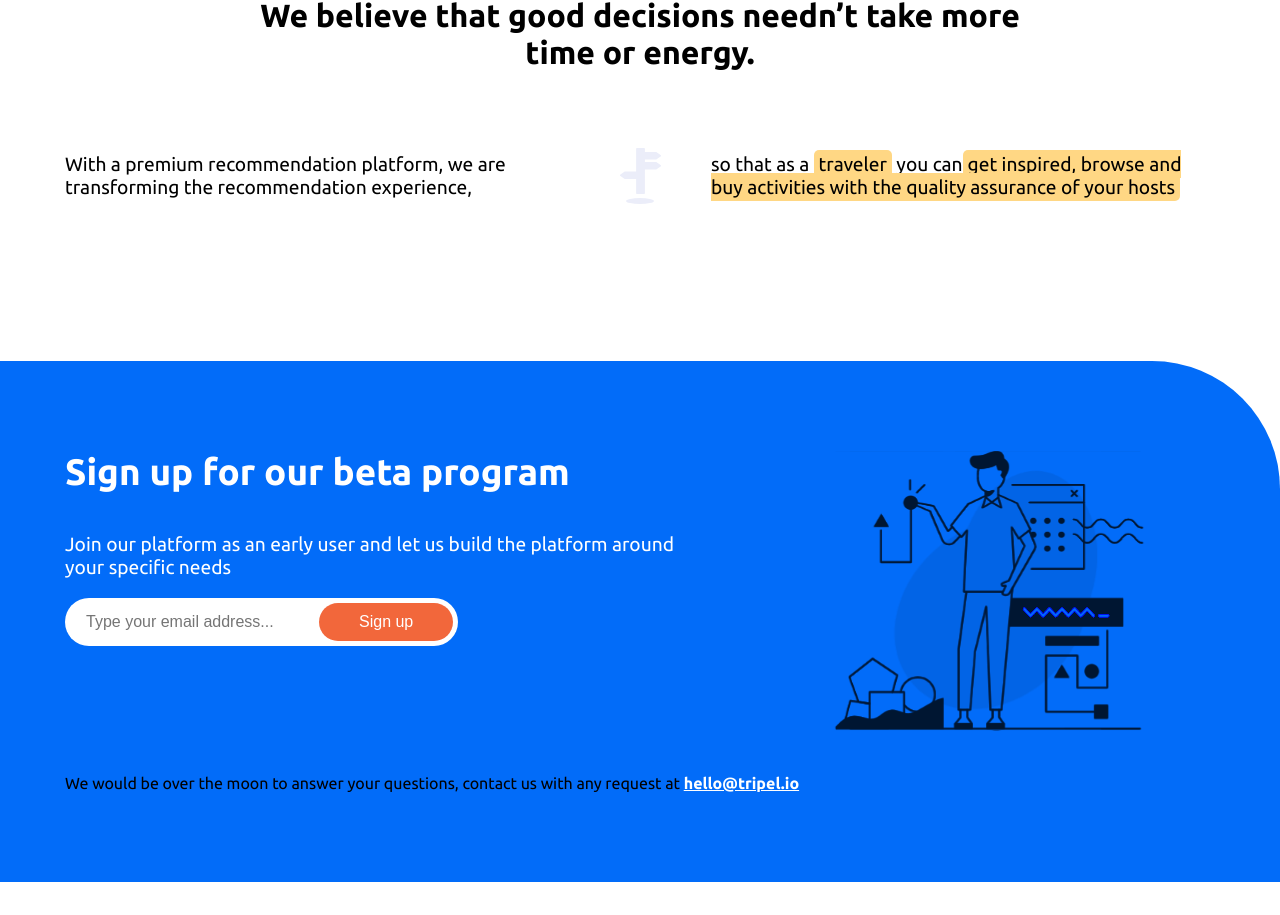
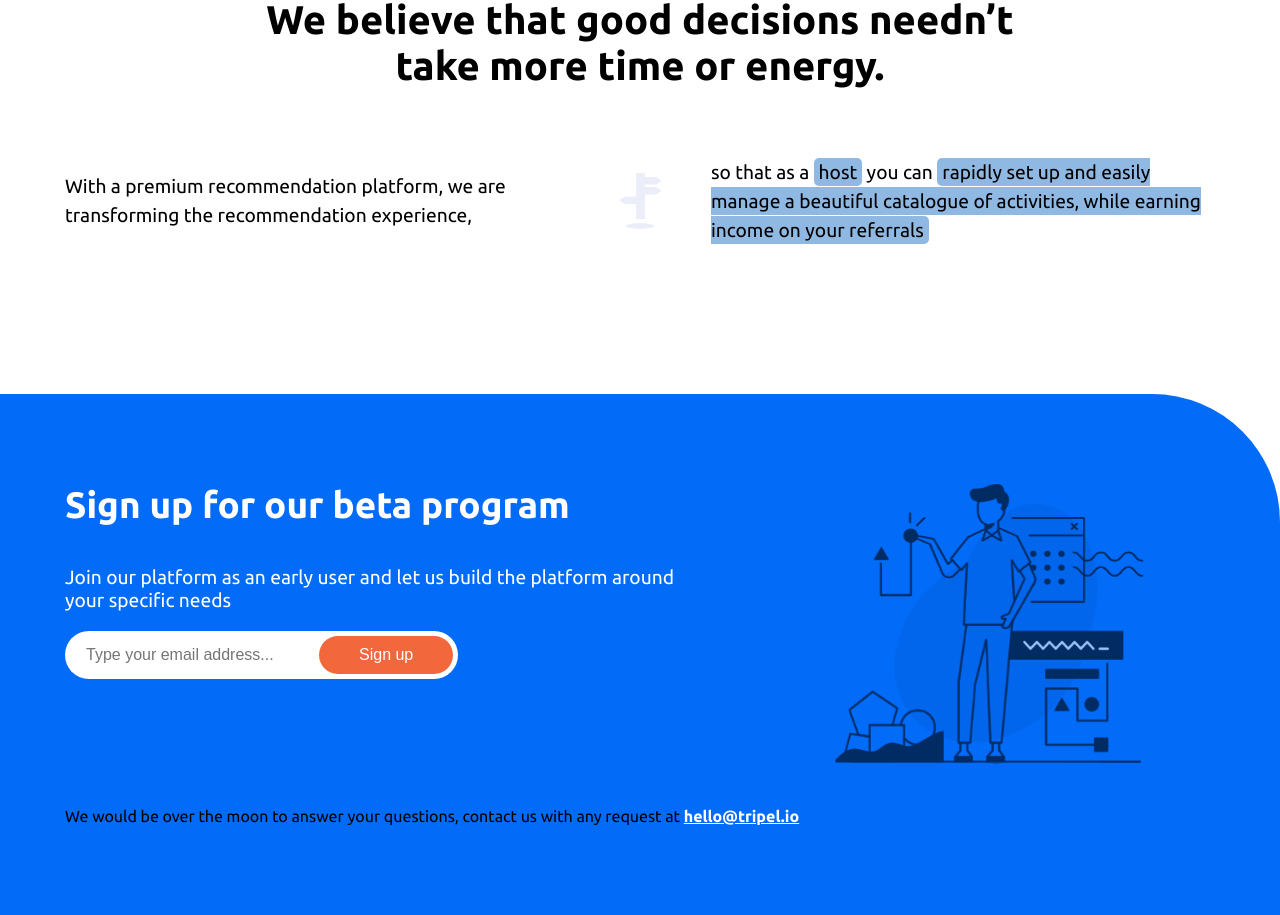
Before and after one commit to pepper-labs/tripel.io, a Next.js app: page / in a window 1280 px wide. Shown: the part 1820-2735 px from the top of the page. Before the commit the page ends 2702 px from the top, so only its background shows below. Built offline with nearby package versions, Linux system fonts and the light colour scheme.

Commit message:
Use design elements consistently

```diff
--- a/components/Propositions.tsx
+++ b/components/Propositions.tsx
@@ -1,7 +1,7 @@
 import styles from '../styles/Propositions.module.css';
 import React from 'react';
 
-const CAROUSEL_TIMEOUT = 4000;
+const CAROUSEL_TIMEOUT = 6000;
 
 export default function Propositions() {
   return <section className={styles.propositions}>
--- a/styles/Footer.module.css
+++ b/styles/Footer.module.css
@@ -33,8 +33,7 @@
 }
 
 .footer__illustration {
-  mix-blend-mode: color-burn;
-  opacity: 0.8;
+  opacity: 0.6;
   width: auto;
   height: 280px;
 }
--- a/styles/ProductHighlights.module.css
+++ b/styles/ProductHighlights.module.css
@@ -78,11 +78,23 @@
   z-index: 20;
 }
 
+@media (max-width: 700px) {
+  .title {
+    font-size: 1.7em;
+  }
+}
+
 .titleForMobile {
   display: none;
   font-size: 2em;
   padding: 0 5%;
   margin: 0;
+}
+
+@media (max-width: 700px) {
+  .titleForMobile {
+    font-size: 1.7em;
+  }
 }
 
 @media (max-width: 700px) {
@@ -204,6 +216,12 @@
   font-size: 1.8em;
 }
 
+@media (max-width: 700px) {
+  .highlight__title__text {
+    font-size: 1.7em;
+  }
+}
+
 .carouselIndicator {
   display: none;
   width: 60px;
--- a/styles/Propositions.module.css
+++ b/styles/Propositions.module.css
@@ -3,7 +3,7 @@
 }
 
 .propositions h3 {
-  font-size: 2em;
+  font-size: 2.5em;
   margin: 0 auto;
   text-align: center;
   max-width: 800px;
@@ -17,6 +17,7 @@
     text-align: left;
     position: relative;
     padding: 0 5%;
+    font-size: 1.7em;
   }
 
   .propositions h3:before {
@@ -61,6 +62,7 @@
 
 .propositions__comparison p {
   font-size: 1.2em;
+  line-height: 1.5em;
 }
 
 .propositions__highlight u {
```
